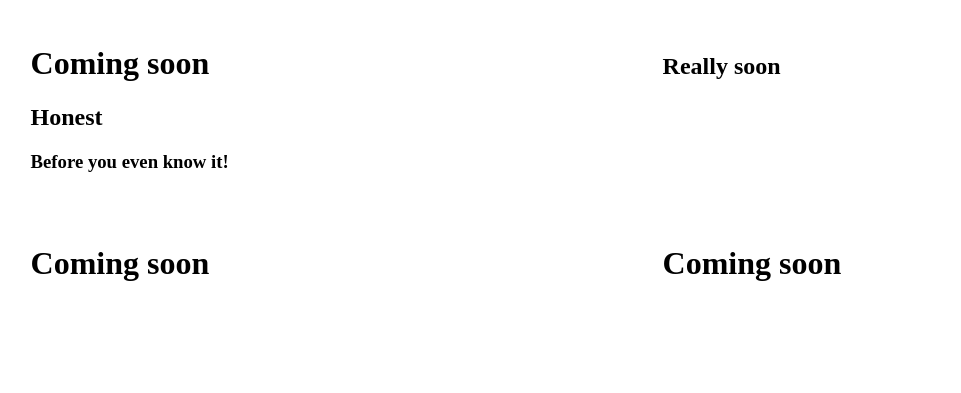
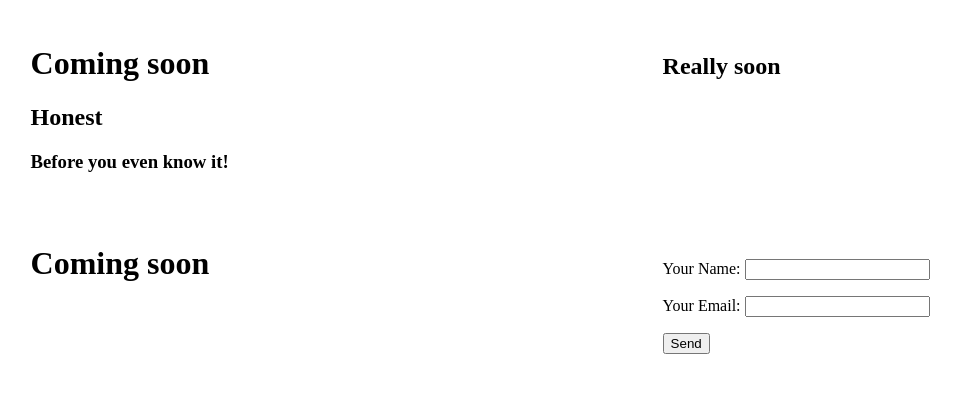
Before and after one commit to KaeSoBu/website, a Jekyll site: the page landing.html, which Jekyll copies as it is, in a window 1280 px wide. Shown: the top 393 px of the page, without its empty margins (9-970 px from the left). Built offline with Jekyll 4.4.1, drawn with Linux system fonts in a browser that asks for light colours.

Commit message:
Minor updates before merging with master

```diff
--- a/assets/css/landing.css
+++ b/assets/css/landing.css
@@ -21,5 +21,5 @@
 
 .is-high {
     min-height: 50vh;
-    min-width: 40vw;
+    /*min-width: 40vw;*/
 }
--- a/landing.html
+++ b/landing.html
@@ -20,7 +20,17 @@
                 <h1>Coming soon</h1>
             </div>
             <div class="flex-item">
-                <h1>Coming soon</h1>
+                <form name="contact" method="POST" data-netlify="true">
+                    <p>
+                      <label>Your Name: <input type="text" name="name" /></label>
+                    </p>
+                    <p>
+                      <label>Your Email: <input type="email" name="email" /></label>
+                    </p>
+                    <p>
+                      <button type="submit">Send</button>
+                    </p>
+                  </form>
             </div>
         </div>
     <footer>
```
